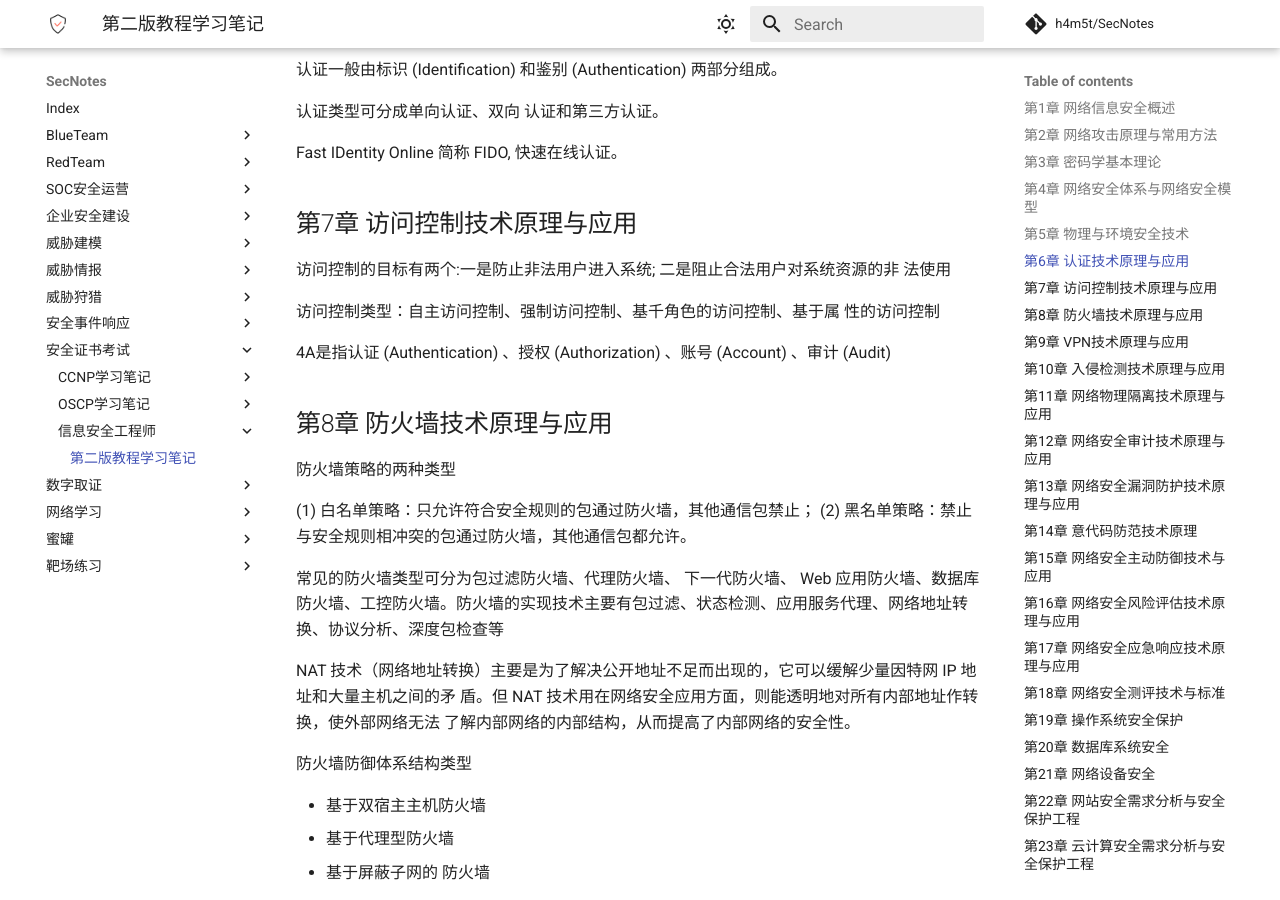
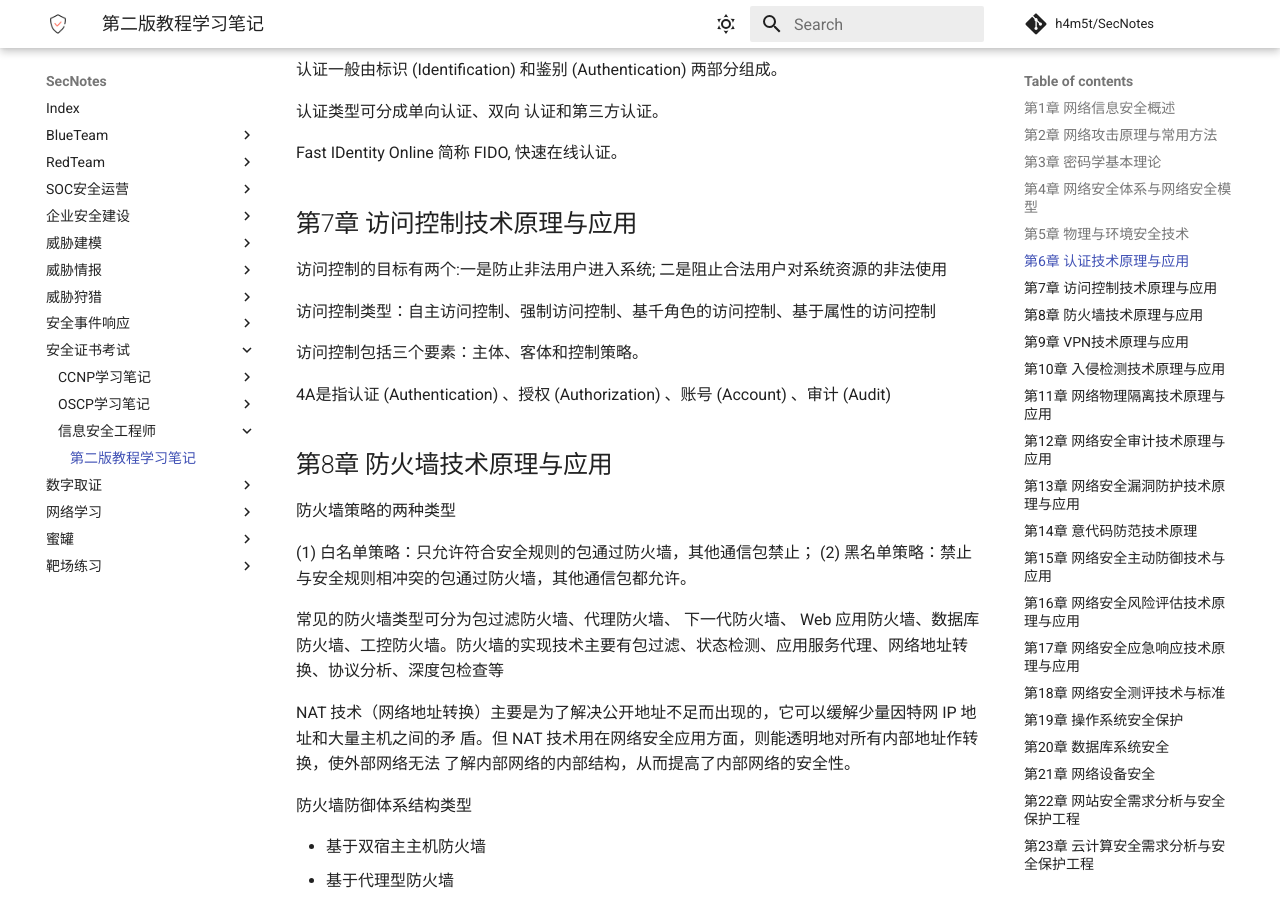
Before and after one commit to h4m5t/SecNotes, an MkDocs documentation site: the page built from docs/安全证书考试/信息安全工程师/教程学习笔记.md, in a window 1280 px wide and 900 px high, scrolled down 4642 px. Built offline with MkDocs 1.6.1 and Material for MkDocs 9.7.7, drawn with Linux system fonts in a browser that asks for light colours; comment, search, counter and statistics services are not loaded.

Commit message:
Update 教程学习笔记.md

```diff
--- a/docs/安全证书考试/信息安全工程师/教程学习笔记.md
+++ b/docs/安全证书考试/信息安全工程师/教程学习笔记.md
@@ -173,9 +173,11 @@ Fast IDentity Online 简称 FIDO, 快速在线认证。
 
 ## 第7章 访问控制技术原理与应用
 
-访问控制的目标有两个:一是防止非法用户进入系统; 二是阻止合法用户对系统资源的非 法使用
+访问控制的目标有两个:一是防止非法用户进入系统; 二是阻止合法用户对系统资源的非法使用
 
-访问控制类型：自主访问控制、强制访问控制、基千角色的访问控制、基于属 性的访问控制
+访问控制类型：自主访问控制、强制访问控制、基千角色的访问控制、基于属性的访问控制
+
+访问控制包括三个要素：主体、客体和控制策略。
 
 4A是指认证 (Authentication) 、授权 (Authorization) 、账号 (Account) 、审计 (Audit)
 
```
